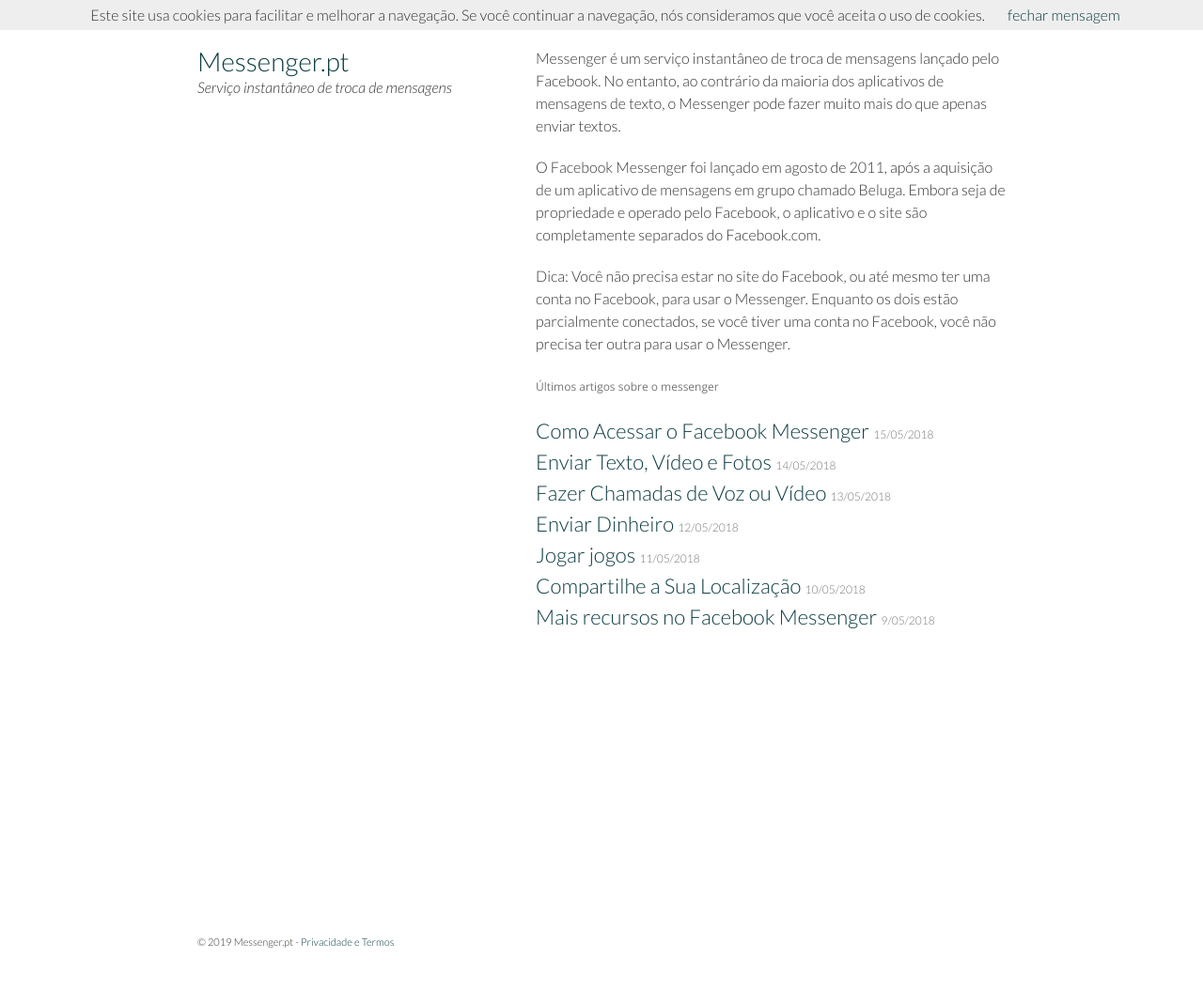
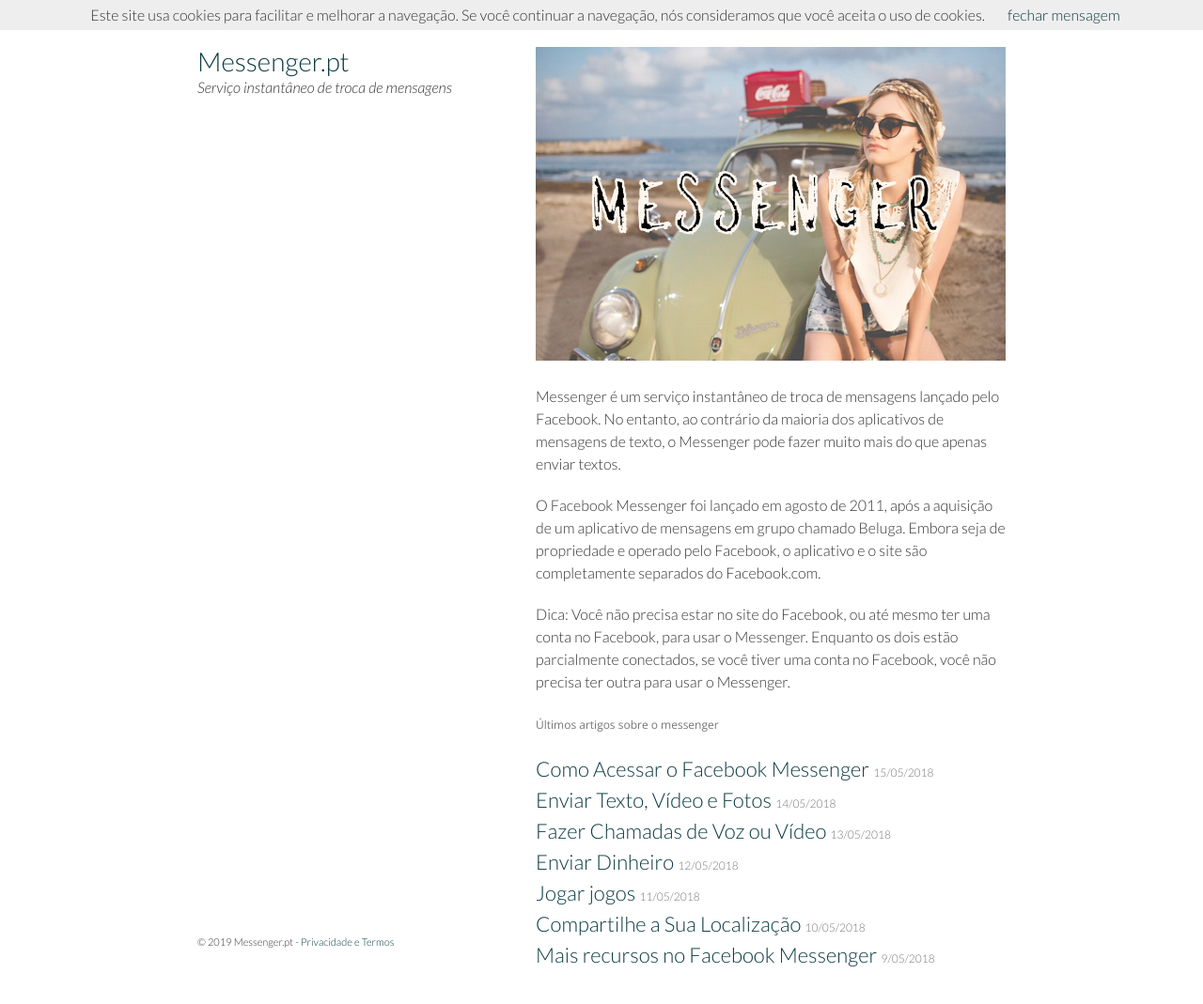
Before and after one commit to artigos/messenger.pt, a Jekyll site: the page built from index.md, in a window 1280 px wide and 1083 px high. Shown: the top 1069 px of the window at 94% size. Built offline with Jekyll 4.4.1, drawn with Linux system fonts in a browser that asks for light colours.

Commit message:
Adds header image

```diff
--- a/index.md
+++ b/index.md
@@ -3,6 +3,8 @@
 title: Messenger
 overview: true
 ---
+
+<img src="{{ "/assets/messenger.png" | absolute_url }}" />
 
 Messenger é um serviço instantâneo de troca de mensagens lançado pelo Facebook. No entanto, ao contrário da maioria dos aplicativos de mensagens de texto, o Messenger pode fazer muito mais do que apenas enviar textos.
 
```
Also changed, not shown: assets/messenger.png (added).
